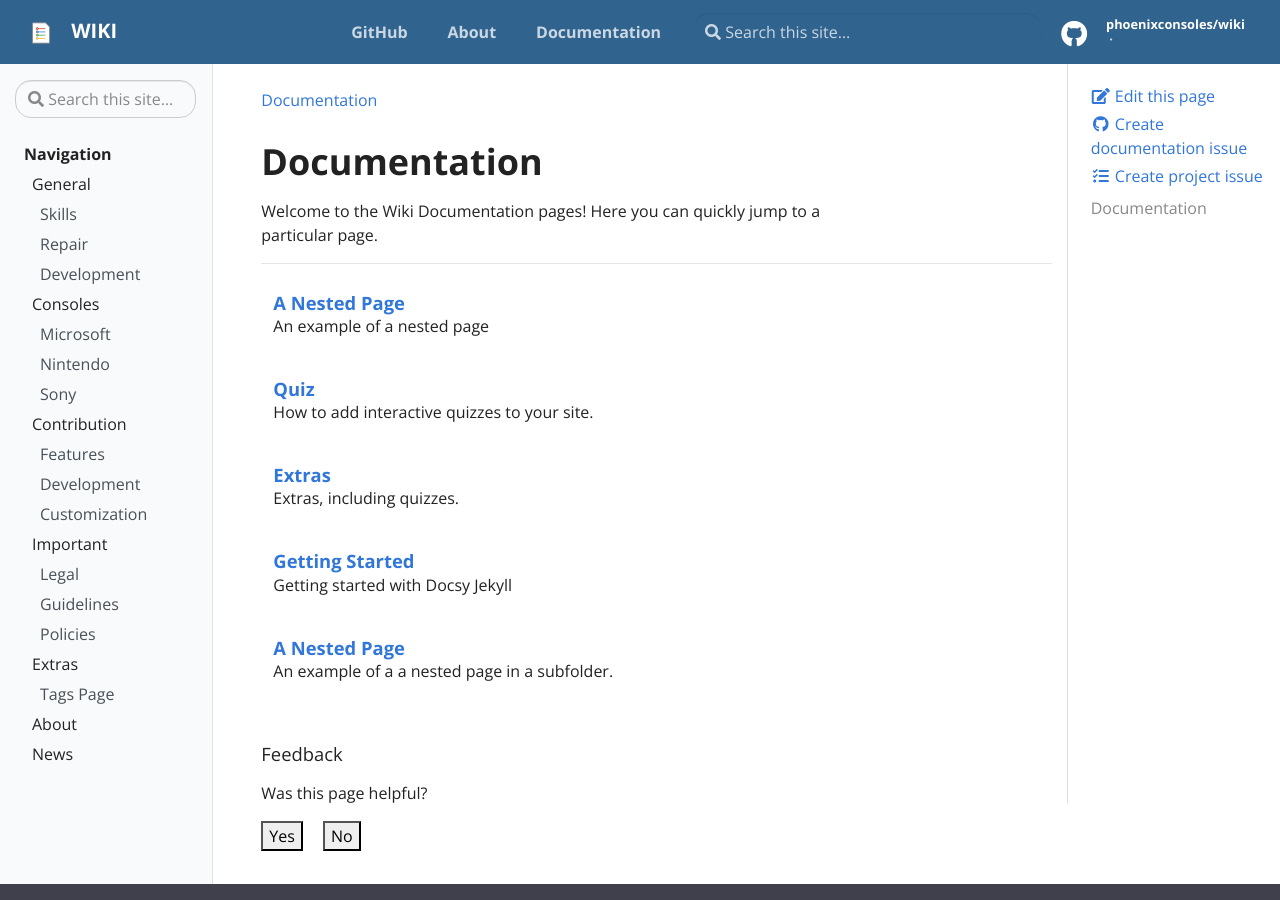
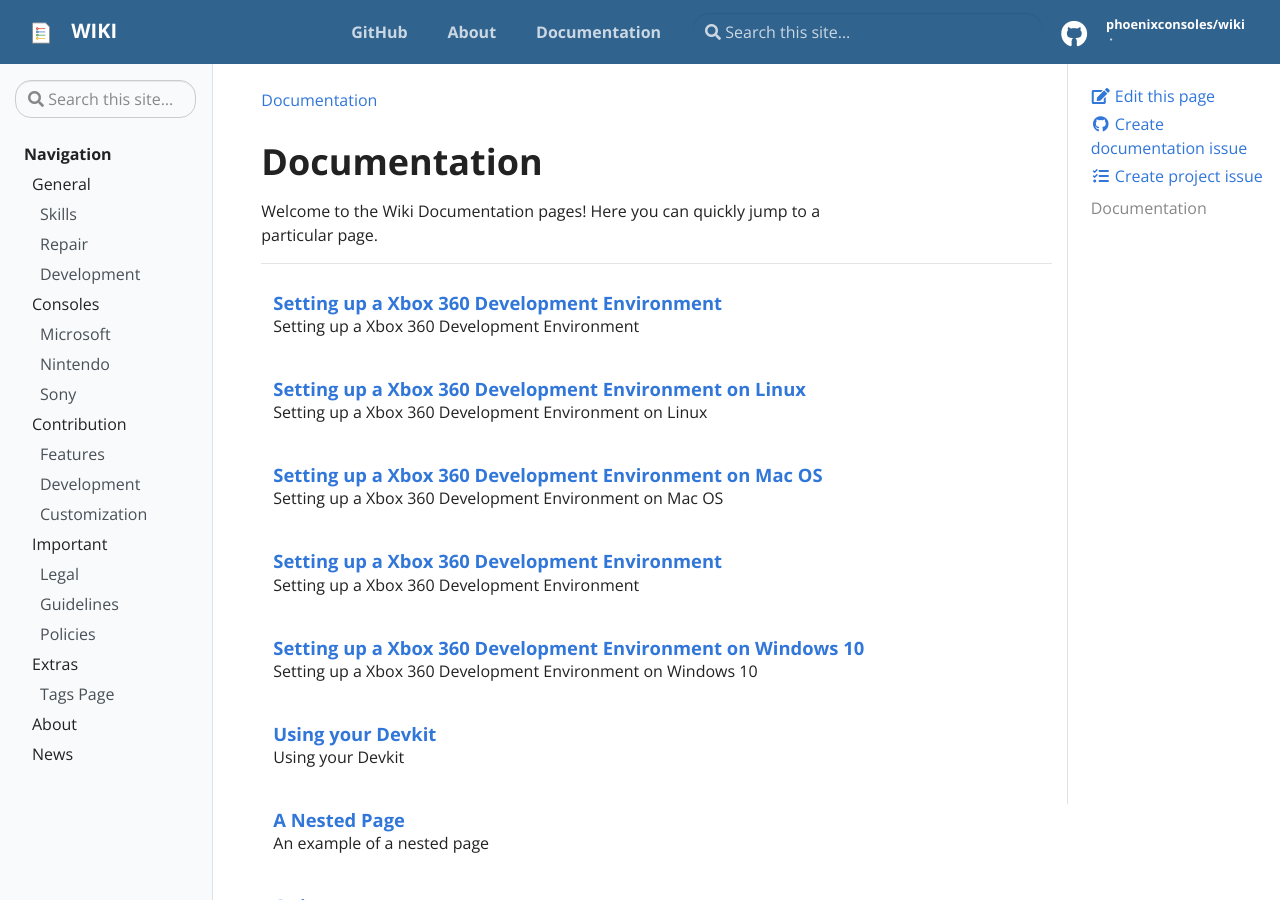
Before and after one commit to PhoenixConsoles/wiki, a Jekyll site: the page built from pages/docs.md, in a window 1280 px wide and 900 px high. Built offline with Jekyll 4.4.1, drawn with Linux system fonts in a browser that asks for light colours.

Commit message:
add tags and meta

```diff
--- a/_docs/consoles/microsoft/xbox360/guides/softdev/devenv/index.md
+++ b/_docs/consoles/microsoft/xbox360/guides/softdev/devenv/index.md
@@ -1,4 +1,17 @@
-# Setting up a Development Environment
+---
+title: Setting up a Xbox 360 Development Environment
+tags:
+ - xbox360
+ - xbox360dev
+ - xbox
+ - dev
+description: Setting up a Xbox 360 Development Environment
+
+---
+
+#
+
+# Setting up a Xbox 360 Development Environment
 
 Set up your SDK Environment
 
--- a/_docs/consoles/microsoft/xbox360/guides/softdev/devenv/linux.md
+++ b/_docs/consoles/microsoft/xbox360/guides/softdev/devenv/linux.md
@@ -1,3 +1,18 @@
+---
+title: Setting up a Xbox 360 Development Environment on Linux
+tags:
+ - xbox360
+ - xbox360dev
+ - xbox
+ - dev
+ - linux
+description: Setting up a Xbox 360 Development Environment on Linux
+
+
+---
+
+#
+
 # Setting up a Xbox 360 Development Environment on Linux
 
 ## Open360SDK
--- a/_docs/consoles/microsoft/xbox360/guides/softdev/devenv/mac.md
+++ b/_docs/consoles/microsoft/xbox360/guides/softdev/devenv/mac.md
@@ -1,3 +1,18 @@
+---
+title: Setting up a Xbox 360 Development Environment on Mac OS
+tags:
+ - xbox360
+ - xbox360dev
+ - xbox
+ - dev
+ - macos
+description: Setting up a Xbox 360 Development Environment on Mac OS
+
+
+---
+
+#
+
 # Setting up a Xbox 360 Development Environment on Mac OS
 
 ## Open360SDK
--- a/_docs/consoles/microsoft/xbox360/guides/softdev/devenv/retail2dev.md
+++ b/_docs/consoles/microsoft/xbox360/guides/softdev/devenv/retail2dev.md
@@ -1,3 +1,19 @@
+---
+title: Setting up a Xbox 360 Development Environment
+tags:
+ - xbox360
+ - xbox360dev
+ - xbox
+ - dev
+ - modding
+ - xbox360modding
+description: Setting up a Xbox 360 Development Environment
+
+
+---
+
+#
+
 # Convert Retail Console to Devkit Console
 
 Converting a retail console to a development console will help you work on developing homebrew software for the Xbox 360 by providing a test environment which streamlines the development process by allowing access to SDK[LINK NEEDED] features unavailable via Freeboot[LINK NEEDED] or stock NAND. This is done using RGLoader[LINK NEEDED], which is a tool that can build a devkit NAND from a retail NAND dump. The devkit NAND enables debug features not otherwise available on a modified console capable of running unsigned code. This process also installs xshell[LINK NEEDED], the official development dashboard[CITATION NEEDED].
--- a/_docs/consoles/microsoft/xbox360/guides/softdev/devenv/win10.md
+++ b/_docs/consoles/microsoft/xbox360/guides/softdev/devenv/win10.md
@@ -1,3 +1,18 @@
+---
+title: Setting up a Xbox 360 Development Environment on Windows 10
+tags:
+ - xbox360
+ - xbox360dev
+ - xbox
+ - dev
+ - win10
+description: Setting up a Xbox 360 Development Environment on Windows 10
+
+
+---
+
+#
+
 # Setting up a Xbox 360 Development Environment on Windows 10
 
 Disclaimer: This is purely for educational purposes. What you do with this information is your responsibility.
--- a/_docs/consoles/microsoft/xbox360/guides/softdev/devenv/xdk.md
+++ b/_docs/consoles/microsoft/xbox360/guides/softdev/devenv/xdk.md
@@ -1 +1,15 @@
+---
+title: Using your Devkit
+tags:
+ - xbox360
+ - xbox360dev
+ - xbox
+ - dev
+description: Using your Devkit
+
+
+---
+
+# Using your Devkit
+
 To do development work for the Xbox 360 it is recommended to own a Development Kit, though in lieu of one you can use a RGH/JTAG console or a console running RGLoader/OpenRGL.
```
Also changed, not shown: _docs/consoles/microsoft/index.md (deleted, +0 -10 lines), _docs/consoles/microsoft/xbox360/index.md (deleted, +0 -25 lines).
